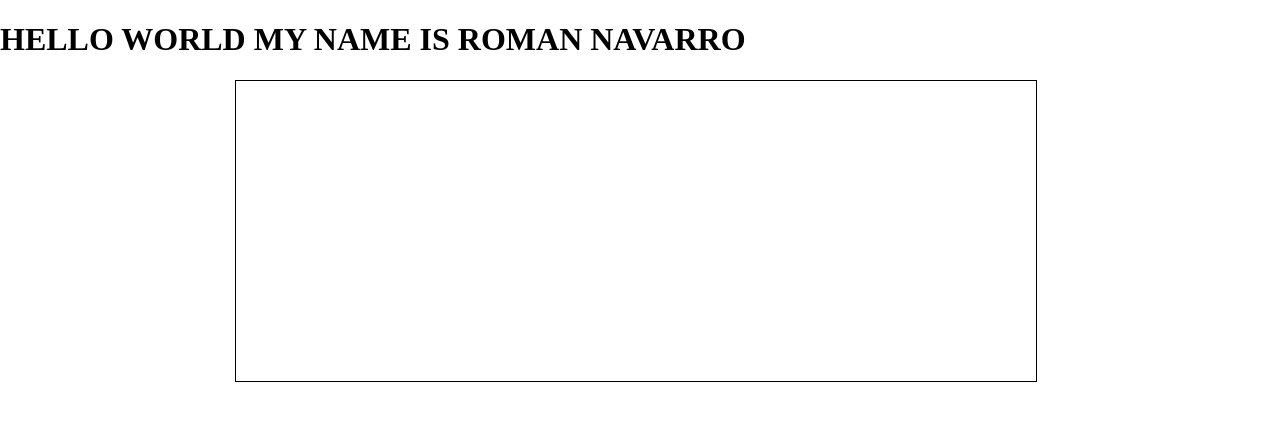
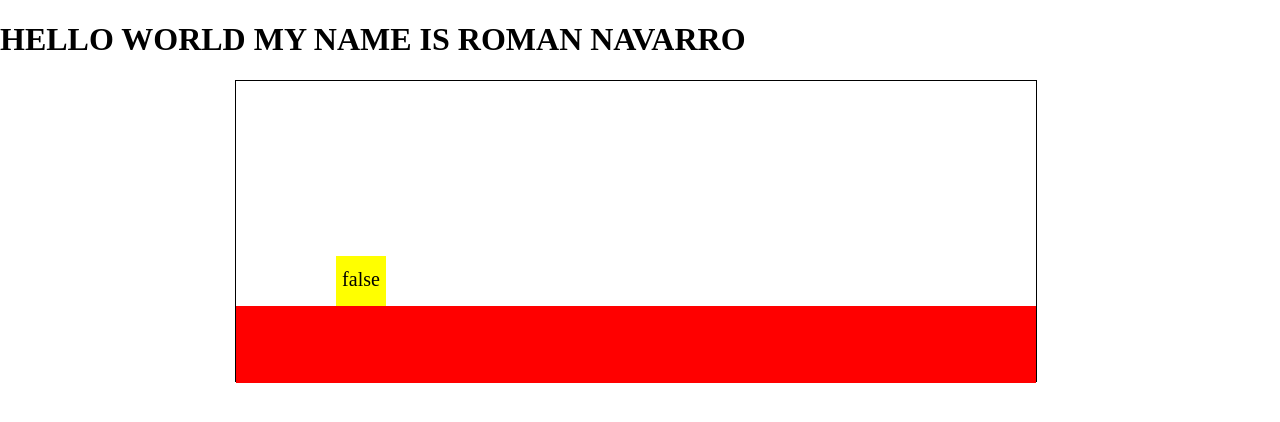
Before and after one commit to RomanKNavarro/shooter-game-js, a plain HTML site: page index.html in a window 1280 px wide. Drawn offline with nearby package versions, Linux system fonts and the light colour scheme; no server answers; a web font is replaced by a local one.

Commit message:
CRAZY ASS CANVAS OVERHAUL

```diff
--- a/src/button.js
+++ b/src/button.js
@@ -43,9 +43,5 @@ export default class Button {
             this.contexto.textBaseline = "middle";
             this.contexto.fillText(this.text, this.x + (this.width / 2), this.y + (this.height / 2));
         }
-
-        else if (this.show) {
-            this.fadeIn();
-        }
     }
 }
--- a/src/enemy.js
+++ b/src/enemy.js
@@ -2,6 +2,25 @@ import Projectile from "./projectile.js";
 
 // var canvas = document.getElementById("canvas1");
 // var cxt = canvas.getContext("2d", { alpha: false });
+
+// NEW MULTI-LAYERED CANVAS:
+var canvas = document.getElementById('canvas1');
+var cxt = canvas.getContext('2d');
+
+// canvas.style.width=canvas.getBoundingClientRect().width;//actual width of canvas
+// canvas.style.height=canvas.getBoundingClientRect().height;//actual height of canvas
+// // canvas.width = window.innerWidth;
+// // canvas.height = window.innerHeight;
+
+// // FUCKING STUPID: "could not find CanvasStack" is a FUCKING LIE. It sees it and everything works
+// var canvas_stack = new CanvasStack('canvas1');
+// // var canvas_stack = new CanvasStack('can');
+
+// var main_layer = canvas_stack.createLayer();
+// var main_layer_cxt = document.getElementById(main_layer).getContext("2d");
+
+// var dynamic_layer = canvas_stack.createLayer();
+// var dynamic_layer_cxt = document.getElementById(dynamic_layer).getContext("2d");
 
 // OVERHAUL SPEED FUNCTIONALITY:
 export default class Enemy {
@@ -111,6 +130,7 @@ export default class Enemy {
       // in last round, crawlies and bombers have equal chance of spawning:
       else if (this.typeNum <= this.crawlOdds && this.round >= 9) this.type = ["crawl", "bomber"][ Math.floor(Math.random() * 2)];
 
+      // this.contexto.fillText(this.round, this.x + (this.width / 2), this.y + (this.height / 2));
       this.contexto.fillText(this.round, this.x + (this.width / 2), this.y + (this.height / 2));
     } // projectiles
 
@@ -142,7 +162,7 @@ export default class Enemy {
           // if (this.timer % this.fireRate === 0  || this.timer == 1) {
             if ((this.timer % this.fireRate === 0  || this.timer == 1)
             && (this.timer >= 50 || this.type == "air")) {
-              this.projectiles.push(new Projectile(this.x + this.width - 20, this.y + 10, this.angle, this.sound, this.dead));
+              // this.projectiles.push(new Projectile(this.x + this.width - 20, this.y + 10, this.angle, this.sound, this.dead, canvas, cxt));
           }
       }
     }
--- a/src/inputHandler.js
+++ b/src/inputHandler.js
@@ -105,7 +105,7 @@ export default class InputHandler {
     // here is what actually reads the mouse's location:
     // FUCKING SHITTY
     // let canvasPosition = canvas.getBoundingClientRect();
-    let canvasPosition = this.canvasa.getBoundingClientRect();
+    // let canvasPosition = this.canvasa.getBoundingClientRect();
     this.canvasa.addEventListener("mousemove", function (e) {
       entity.mouse.x = e.x - canvasPosition.left;
       entity.mouse.y = e.y - canvasPosition.top;
--- a/src/script.js
+++ b/src/script.js
@@ -182,7 +182,7 @@ const shooter2 = new Shooter(0 - shooter.width, flora.y - 50, canvas, main_layer
 shooter2.isSecond = true;
 
 new InputHandler(shooter, canvas, main_layer_cxt);
-new InputHandler(shooter2), canvas, main_layer_cxt;
+new InputHandler(shooter2, canvas, main_layer_cxt);
 
 // BUTTONS AND TEXT. (x, y, width, text, clickable)
 const tutButton = new Button(canvas.width / 2.2, canvas.height / 2.5, 100, "Start Tutorial", true, canvas, main_layer_cxt);
@@ -339,7 +339,7 @@ let currentSpeed = 2;
 let snackQueue = [];
 let nadeQueue = [];
 
-let state = "MENU";
+let state = "RUNNING";
 // let state = "RUNNING";
 
 let loadingTime = [2000, 3000][Math.floor(Math.random() * 3)];
@@ -528,6 +528,7 @@ function handleState() {
             tt1.draw();
 
             let tutOrc1 = new Enemy(canvas.width / 2, 0, 0, canvas, main_layer_cxt);
+            // const shooter = new Shooter(100, flora.y - 50, canvas, main_layer_cxt);
             tutOrc1.y = flora.y - tutOrc1.height;
             tutOrc1.update();
             tutOrc1.draw();
@@ -1234,12 +1235,12 @@ function mouseCollision(first, second, nextState) {
 
 // FUNCTION TO GET ALL OUR OBJECTS UP AND RUNNING
 function animate() {
-    // cxt.clearRect(0, 0, canvas.width, canvas.height);
-    // cxt.fillStyle = "white";
-    // cxt.fillRect(0, 0, canvas.width, canvas.height);
+    cxt.clearRect(0, 0, canvas.width, canvas.height);
+    cxt.fillStyle = "white";
+    cxt.fillRect(0, 0, canvas.width, canvas.height);
 
-    dynamic_layer_cxt.fillRect(0, 0, canvas.width, canvas.height);
-    dynamic_layer_cxt.clearRect(0, 0, canvas.width, canvas.height);
+    // dynamic_layer_cxt.fillRect(0, 0, canvas.width, canvas.height);
+    // dynamic_layer_cxt.clearRect(0, 0, canvas.width, canvas.height);
     //dynamic_layer_cxt.fillStyle = "white";
 
     main_layer_cxt.clearRect(0, 0, canvas.width, canvas.height);
```
Also changed, not shown: index.html (+1 -1 lines).
